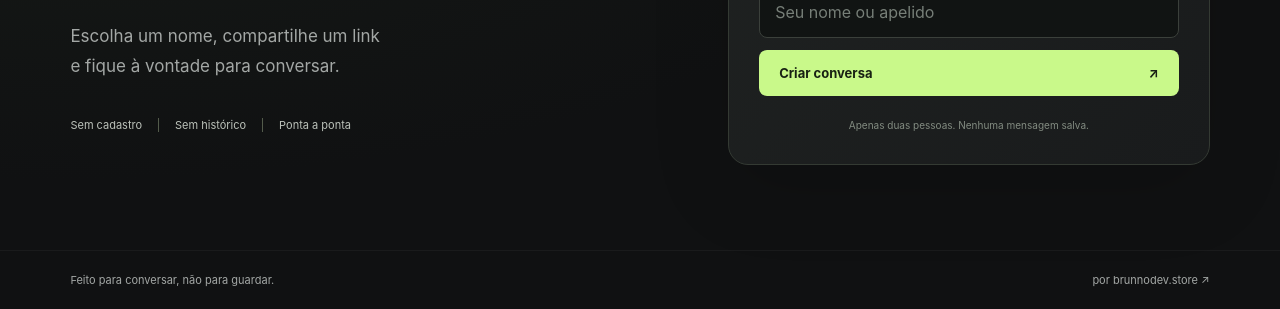
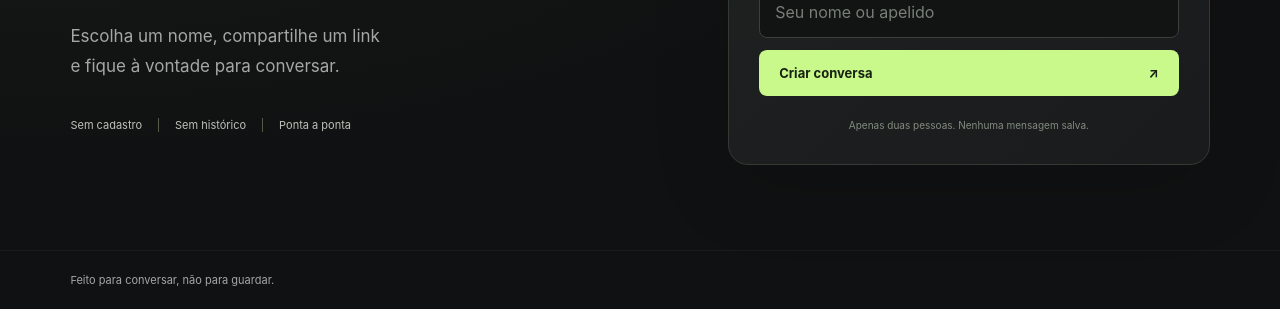
Before and after one commit to brunnojob/afterlink, a website with bundled scripts: page public/index.html in a window 1280 px wide. Shown: the part 491-800 px from the top of the page. Built offline with nearby package versions, Linux system fonts and the light colour scheme.

Commit message:
Remove personal attribution and external link from chat interface

```diff
--- a/public/index.html
+++ b/public/index.html
@@ -23,5 +23,5 @@
 <section id="ended" class="end-card" hidden><div class="eyebrow">SESSÃO ENCERRADA</div><h1>A conversa<br><span>fica no momento.</span></h1><p id="end-reason">O histórico foi removido desta página.</p><a href="/" class="primary">Criar outra conversa ↗</a></section>
 <p id="notice" class="notice" role="alert" hidden></p>
 </main>
-<footer><span>Feito para conversar, não para guardar.</span><a href="https://brunnodev.store" rel="noreferrer" target="_blank">por brunnodev.store ↗</a></footer>
+<footer><span>Feito para conversar, não para guardar.</span></footer>
 </body></html>
```
